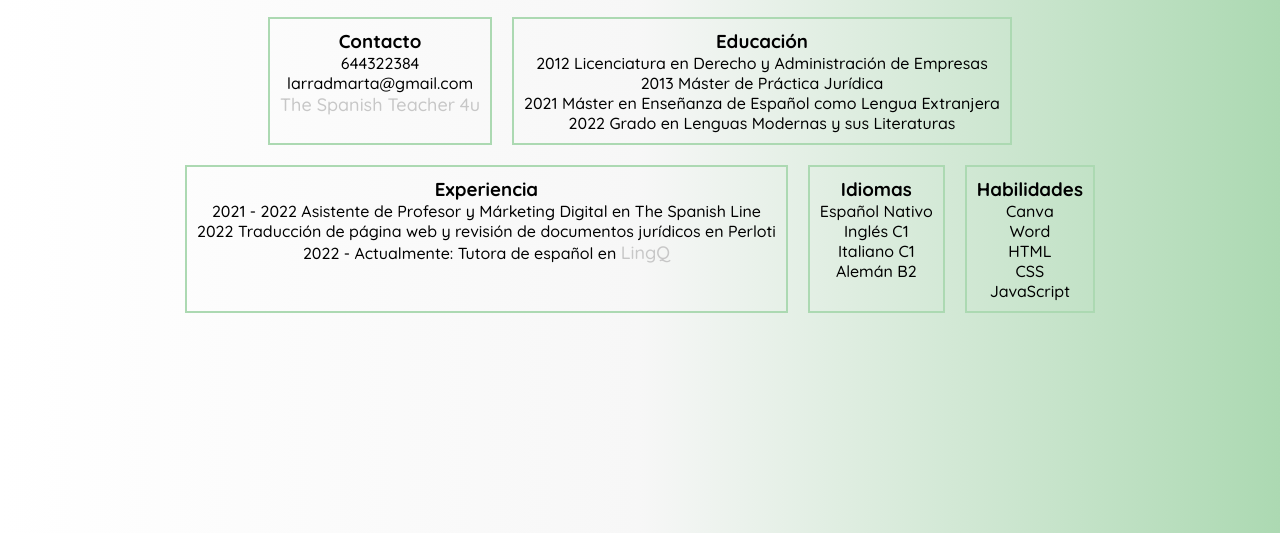
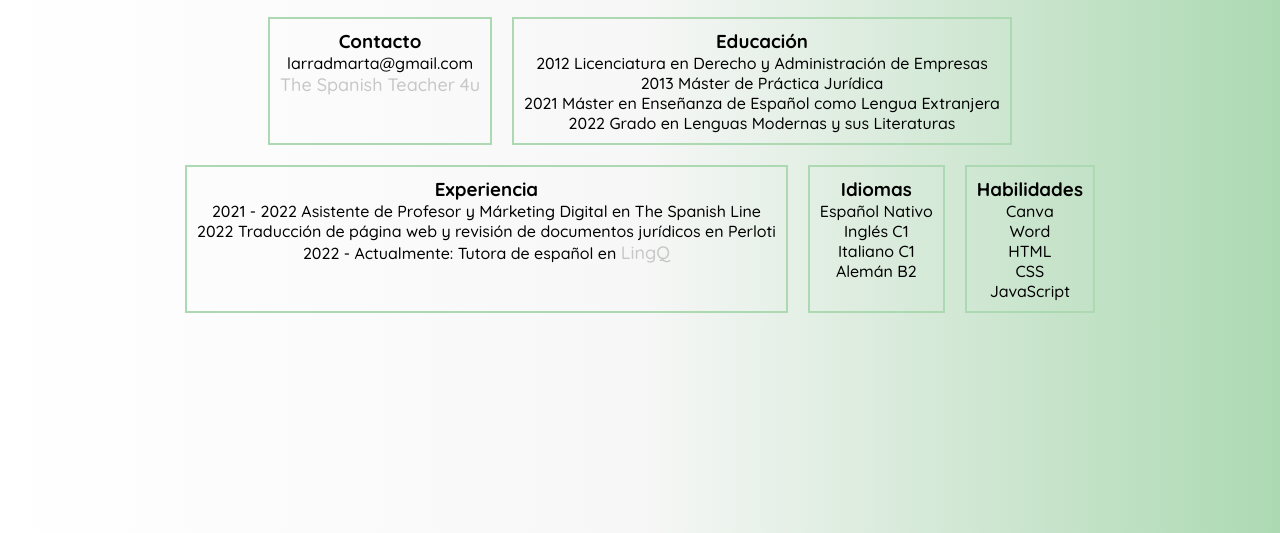
Before and after one commit to martaclj/myCv, a plain HTML site: page index.html in a window 1280 px wide. Shown: the part 267-800 px from the top of the page. Drawn offline with Linux system fonts and the light colour scheme.

Commit message:
info changes

```diff
--- a/index.html
+++ b/index.html
@@ -21,7 +21,6 @@
   <section class="section-item">
     <h3>Contacto</h3>
     <ul>
-      <li>644322384</li>
       <li>larradmarta@gmail.com</li>
       <li><a href="https://youtube.com/@thespanishteacher4u/">The Spanish Teacher 4u</a></li>
     </ul>
```
